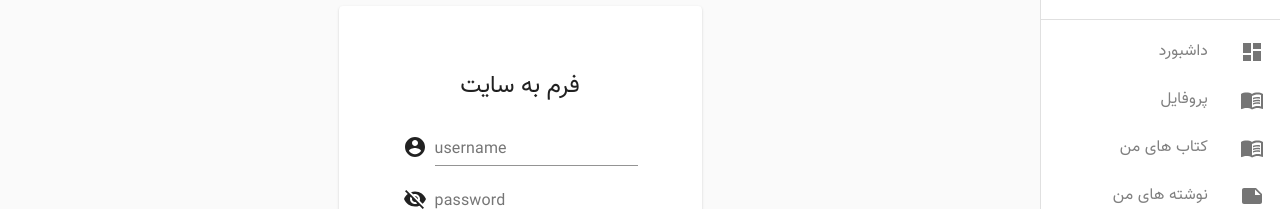
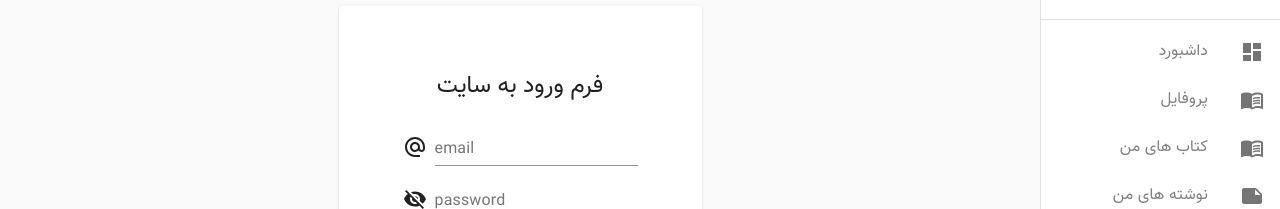
Before and after one commit to mohsen12999/bookworm, a React (Create React App) app: page /login in a window 1280 px wide. Shown: the part 254-463 px from the top of the page. Built offline with nearby package versions, Linux system fonts and the light colour scheme; no server answers.

Commit message:
get email instead of name in login page

```diff
--- a/src/pages/admin/Login.js
+++ b/src/pages/admin/Login.js
@@ -3,9 +3,9 @@ import Paper from "@material-ui/core/Paper";
 import Typography from "@material-ui/core/Typography";
 import TextField from "@material-ui/core/TextField";
 import Grid from "@material-ui/core/Grid";
-import AccountCircle from "@material-ui/icons/AccountCircle";
 import VisibilityOff from "@material-ui/icons/VisibilityOff";
 import Button from "@material-ui/core/Button";
+import AlternateEmailIcon from "@material-ui/icons/AlternateEmail";
 
 import { Redirect } from "react-router-dom";
 
@@ -15,21 +15,28 @@ import "./Login.css";
 
 const Login = () => (
     <AuthContext.Consumer>
-    {(context) =>
+        {context =>
             context.isAuthenticated ? (
                 <Redirect to={"/dashboard"} />
             ) : (
                 <div className="login-page">
                     <Paper className="login-paper">
-            <Typography component="h3" variant="h5" className="login-title">
-              فرم به سایت
+                        <Typography
+                            component="h3"
+                            variant="h5"
+                            className="login-title"
+                        >
+                            فرم ورود به سایت
                         </Typography>
                         <Grid container spacing={1} alignItems="flex-end">
                             <Grid item>
-                <AccountCircle />
+                                <AlternateEmailIcon />
                             </Grid>
                             <Grid item>
-                <TextField id="input-with-icon-grid" label="username" />
+                                <TextField
+                                    id="input-with-icon-grid"
+                                    label="email"
+                                />
                             </Grid>
                         </Grid>
                         <Grid container spacing={1} alignItems="flex-end">
@@ -48,7 +55,7 @@ const Login = () => (
                             <Button
                                 variant="outlined"
                                 color="primary"
-                onClick={(event) => {
+                                onClick={event => {
                                     event.preventDefault();
                                     context.Login();
                                 }}
```
Lines whose indentation alone changed are shown as unchanged.
